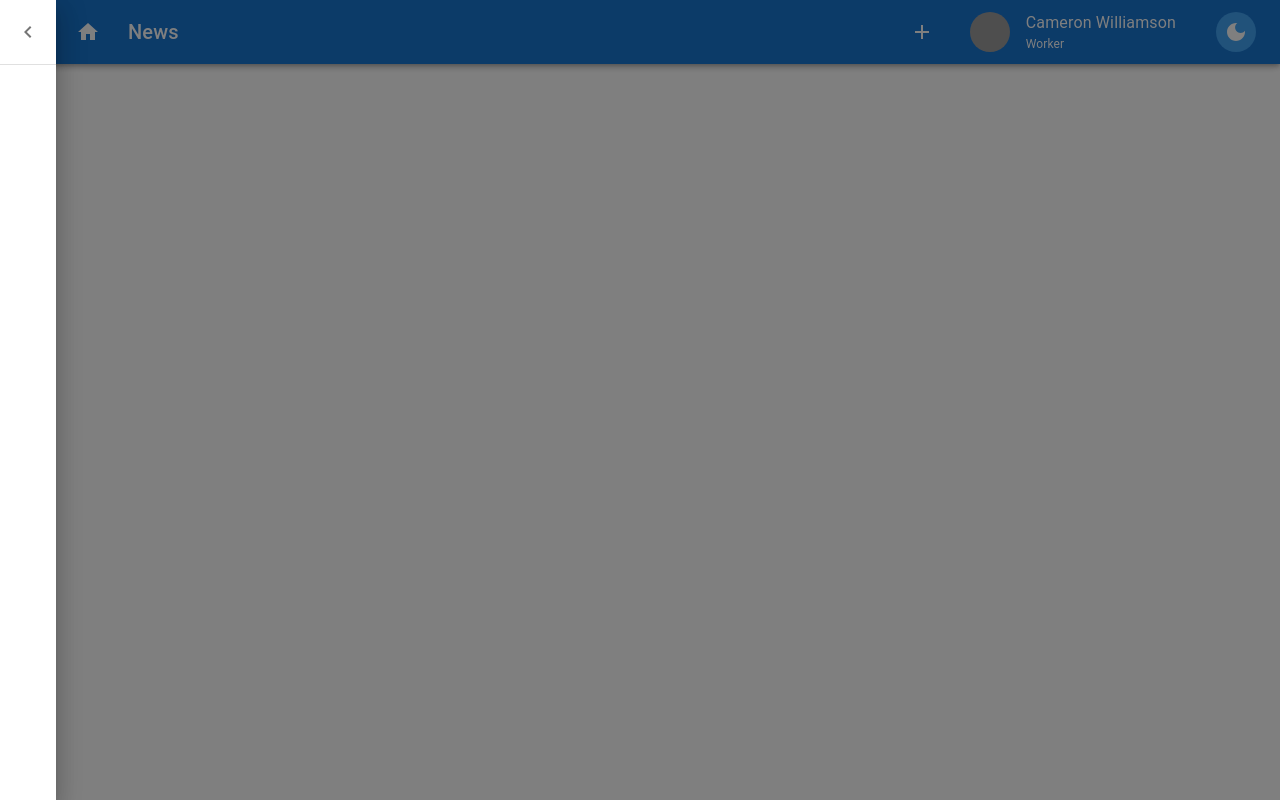
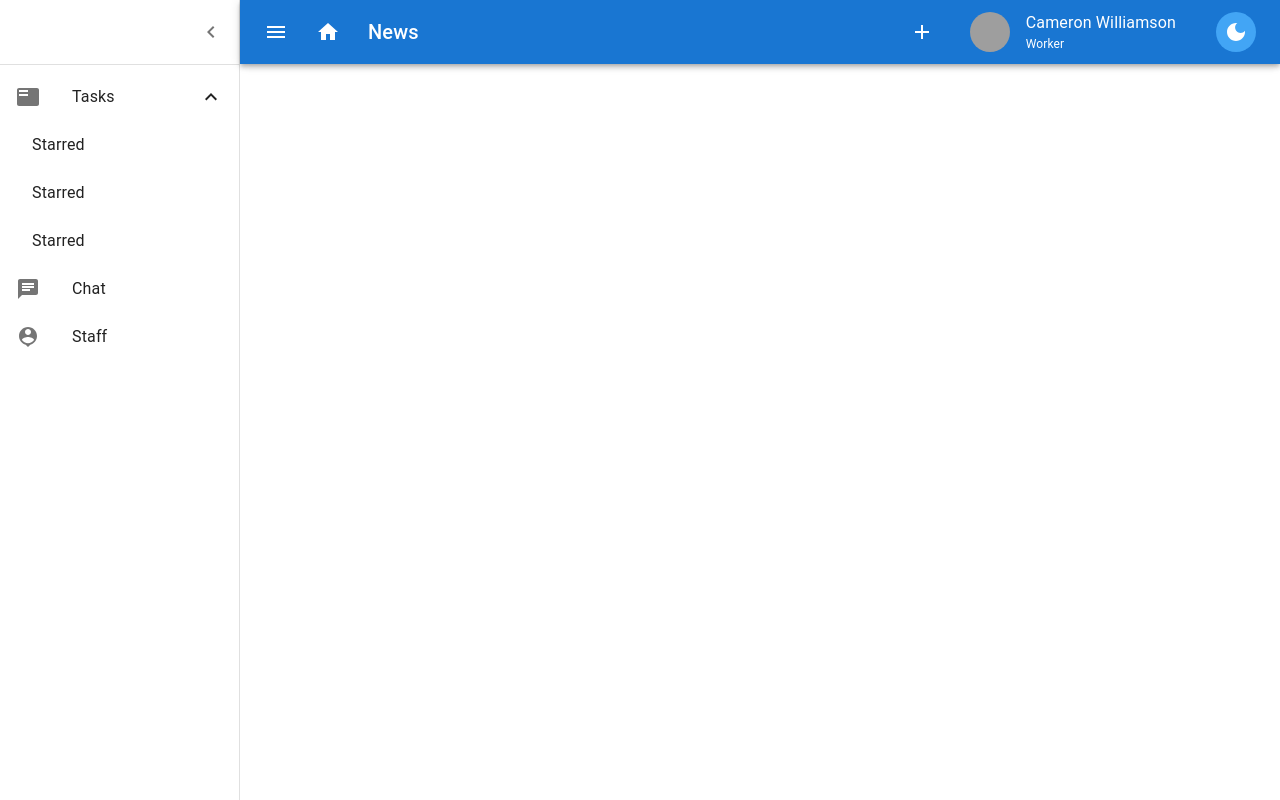
Before and after one commit to BrianBellamy/diplom, a React (Create React App) app: page / in a window 1280 px wide. Both pictures are taken after a click on the button 36 px from the left and 32 px from the top of the page. Built offline with nearby package versions, Linux system fonts and the light colour scheme; grey boxes are pictures that could not be loaded.

Commit message:
последнее обновление

```diff
--- a/src/components/Header.jsx
+++ b/src/components/Header.jsx
@@ -1,4 +1,4 @@
-import {AppBar, Toolbar, IconButton, Typography, Drawer, Divider, ListItem, List, } from '@mui/material'
+import {AppBar, Toolbar, IconButton, Typography, Drawer, Divider, ListItem, List, ListItemText, ListItemIcon, Collapse, ListItemButton, } from '@mui/material'
 import React, {useState} from 'react'
 import DarkModeIcon from '@mui/icons-material/DarkMode';
 import LightModeIcon from '@mui/icons-material/LightMode';
@@ -12,9 +12,36 @@ import ChevronLeftIcon from '@mui/icons-material/ChevronLeft';
 import ChevronRightIcon from '@mui/icons-material/ChevronRight';
 import styled from '@emotion/styled';
 import { useTheme } from '@emotion/react';
+import FeaturedPlayListIcon from '@mui/icons-material/FeaturedPlayList';
+import ChatIcon from '@mui/icons-material/Chat';
+import PersonPinIcon from '@mui/icons-material/PersonPin';
+import ExpandLessIcon from '@mui/icons-material/ExpandLess';
+import ExpandMoreIcon from '@mui/icons-material/ExpandMore';
 
 
+const drawerWidth = 240
 
+
+const openedMixin = (theme) => ({
+  width: drawerWidth,
+  transition: theme.transitions.create('width', {
+    easing: theme.transitions.easing.sharp,
+    duration: theme.transitions.duration.enteringScreen,
+  }),
+  overflowX: 'hidden',
+});
+
+const closedMixin = (theme) => ({
+  transition: theme.transitions.create('width', {
+    easing: theme.transitions.easing.sharp,
+    duration: theme.transitions.duration.leavingScreen,
+  }),
+  overflowX: 'hidden',
+  width: `calc(${theme.spacing(7)} + 1px)`,
+  [theme.breakpoints.up('sm')]: {
+    width: `calc(${theme.spacing(8)} + 1px)`,
+  },
+});
 
 const DrawerHeader = styled('div')(
   ({theme}) => (
@@ -28,6 +55,47 @@ const DrawerHeader = styled('div')(
   )
   )
 
+
+
+  const CustomDrawer = styled(Drawer, {shouldForwardProp: (prop) => prop != 'open'})(
+  ({theme, open}) => (
+    {
+      width: drawerWidth,
+      flexShrink: 0,
+      whiteSpace: 'nowrap',
+      boxSizing: 'border-box',
+      ...(open && {
+        ...openedMixin(theme),
+        '& .MuiDrawer-paper': openedMixin(theme),
+      }),
+      ...(!open && {
+        ...closedMixin(theme),
+        '& .MuiDrawer-paper': closedMixin(theme),
+      }),
+    }
+  )
+  )
+
+
+  const CustomAppBar = styled(AppBar, {shouldForwardProp: (prop) => prop != 'open'})(
+    ({theme, open}) => (
+      {
+        zIndex: theme.zIndex.drawer + 1,
+        transition: theme.transitions.create(['width', 'margin'], {
+          easing: theme.transitions.easing.sharp,
+          duration: theme.transitions.duration.leavingScreen,
+        }),
+        ...(open && {
+          marginLeft: drawerWidth,
+          width: `calc(100% - ${drawerWidth}px)`,
+          transition: theme.transitions.create(['width', 'margin'], {
+            easing: theme.transitions.easing.sharp,
+            duration: theme.transitions.duration.enteringScreen,
+          }),
+        })
+      }
+  )
+  )
 
 
 const Header = (props) => {
@@ -48,9 +116,15 @@ const Header = (props) => {
       setOpen(!open)
     }
 
+
+    const handleClick = () => {
+      setOpen(!open);
+    };
+
+
   return (
     <React.Fragment>
-    <AppBar>
+    <CustomAppBar open={open}>
         <Toolbar>
         <IconButton
             size="large"
@@ -121,20 +195,49 @@ const Header = (props) => {
             {dark ? <LightModeIcon/> : <DarkModeIcon/>}
           </IconButton>
         </Toolbar>
-    </AppBar>
-    <Drawer open={open} onClose = {handleClose}>
+    </CustomAppBar>
+    <CustomDrawer variant='permanent' open={open} onClose = {handleClose}>
         <DrawerHeader>
-          <IconButton>
+          <IconButton onClick={handleClose}>
               {theme.direction === 'ltr' ? <ChevronLeftIcon /> : <ChevronRightIcon />}
           </IconButton>
         </DrawerHeader>
         <Divider/>
           <List>
+            <ListItemButton onClick={handleClick}>
+                <ListItemIcon>
+                  <FeaturedPlayListIcon/>
+                </ListItemIcon>
+                <ListItemText primary='Tasks'/>
+                {open ? <ExpandLessIcon/> : <ExpandMoreIcon/>}
+            </ListItemButton>
+            <Collapse in={open} timeout='auto' unmountOnExit>
+              <List component='div' disablePadding>
+                <ListItemButton sx={{pl: 4}}>
+                <ListItemText primary="Starred" />
+                </ListItemButton>
+                <ListItemButton sx={{pl: 4}}>
+                <ListItemText primary="Starred" />
+                </ListItemButton>
+                <ListItemButton sx={{pl: 4}}>
+                <ListItemText primary="Starred" />
+                </ListItemButton>
+              </List>
+              </Collapse>
             <ListItem button>
-
+            <ListItemIcon>
+                  <ChatIcon/>
+                </ListItemIcon>
+                <ListItemText primary='Chat'/>
+            </ListItem>
+            <ListItem button>
+            <ListItemIcon>
+                  <PersonPinIcon/>
+                </ListItemIcon>
+                <ListItemText primary='Staff'/>
             </ListItem>
           </List>
-    </Drawer>
+    </CustomDrawer>
     </React.Fragment>
   )
 }
```
